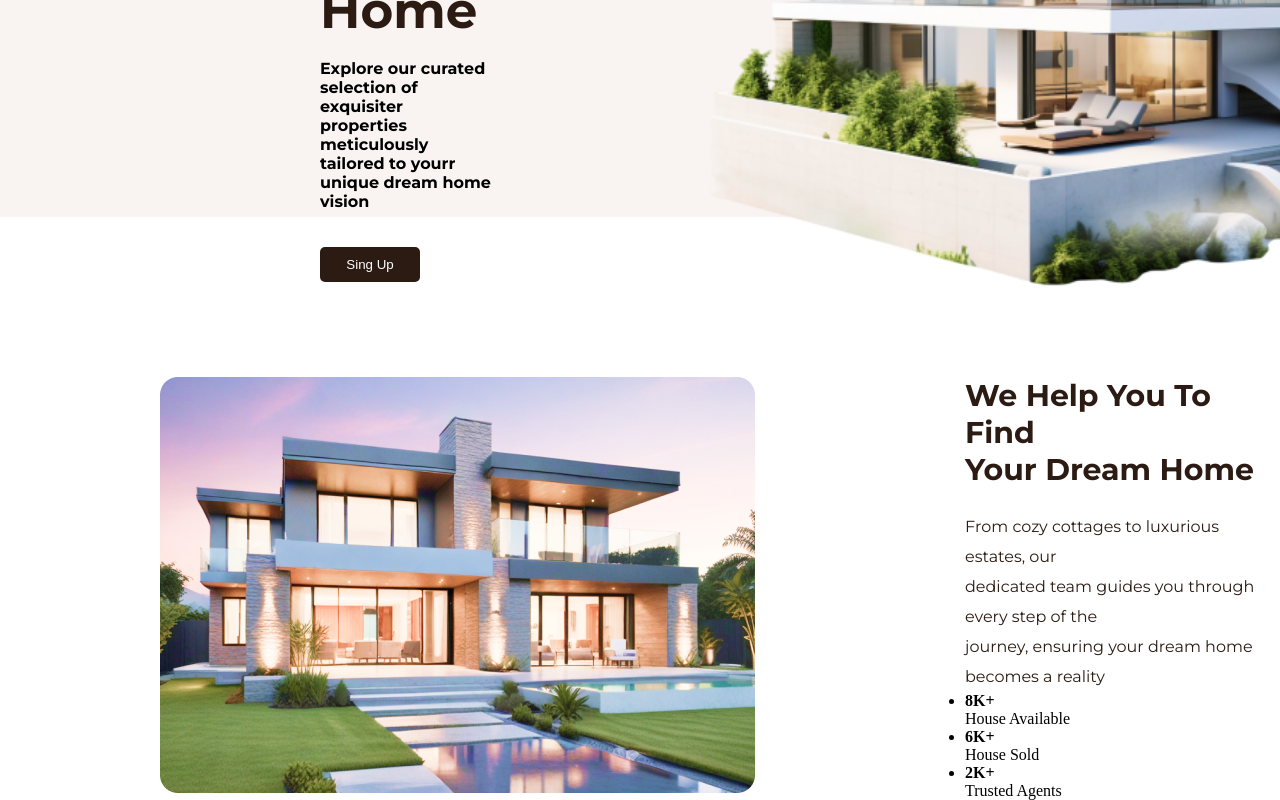
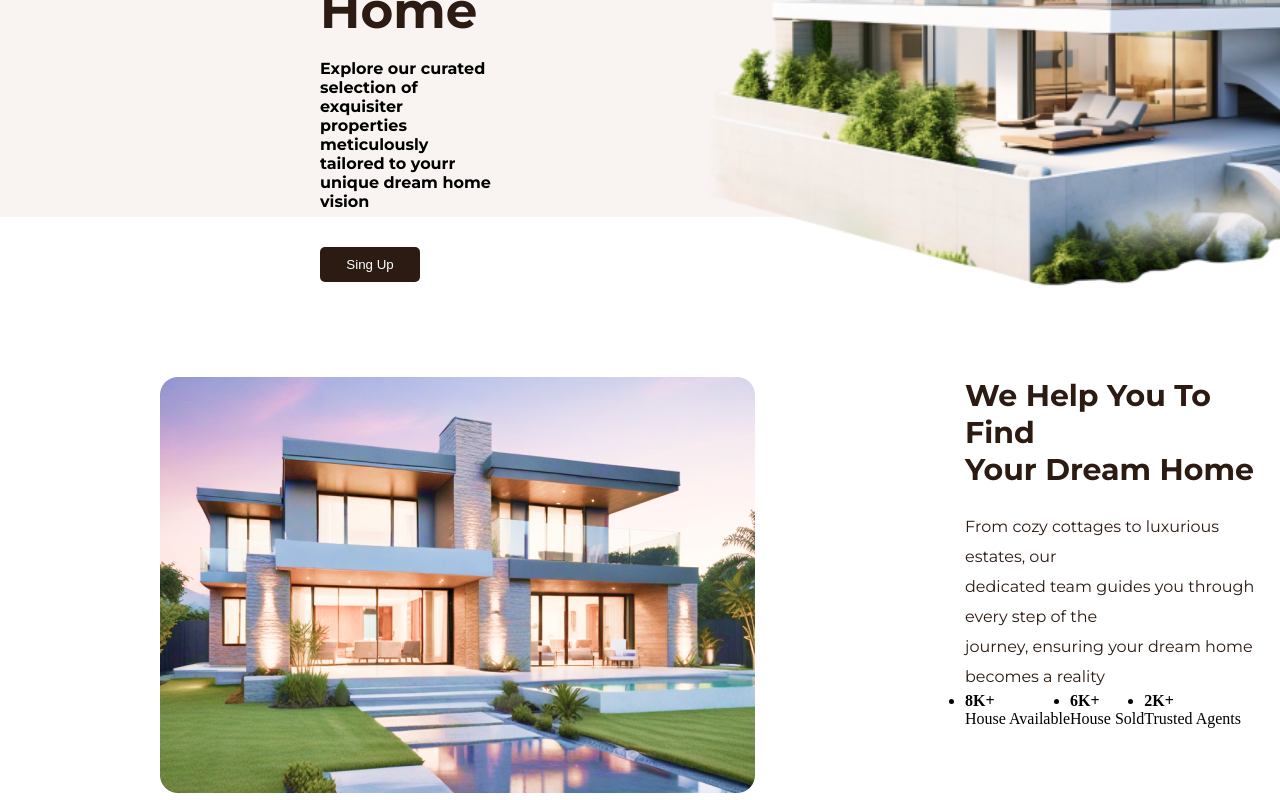
Before and after one commit to gabrieljcoutinho/Projeto-Dwello, a React (Create React App) app: page / in a window 1280 px wide. Shown: the part 387-1187 px from the top of the page. Built offline with nearby package versions, Linux system fonts and the light colour scheme.

Commit message:
lado a lado

```diff
--- a/src/Css/houseDream.css
+++ b/src/Css/houseDream.css
@@ -20,3 +20,7 @@ h3 {
     line-height: 30px;
 
 }
+
+.avaliacaoCasaPrincipal {
+    display: flex;
+}
```
